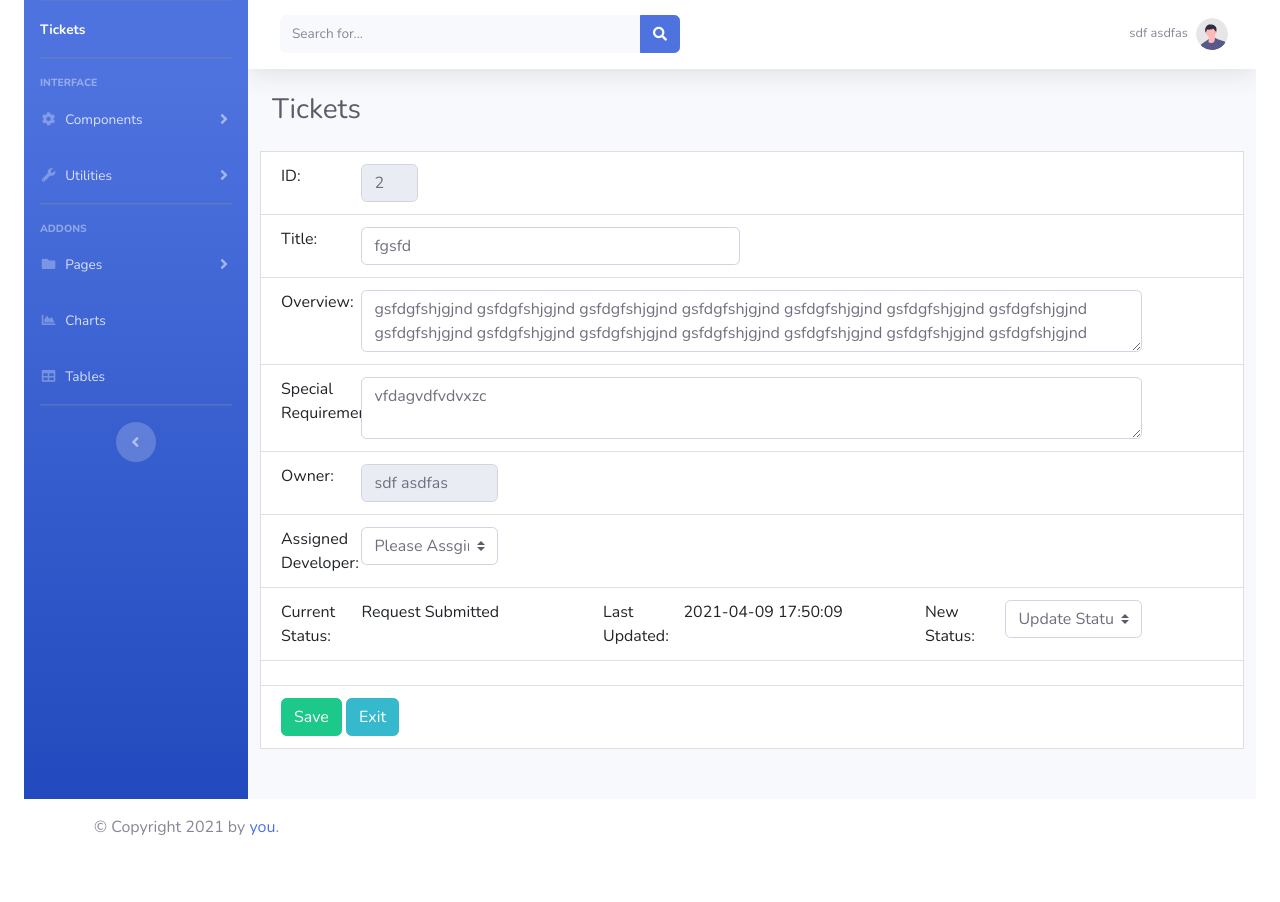
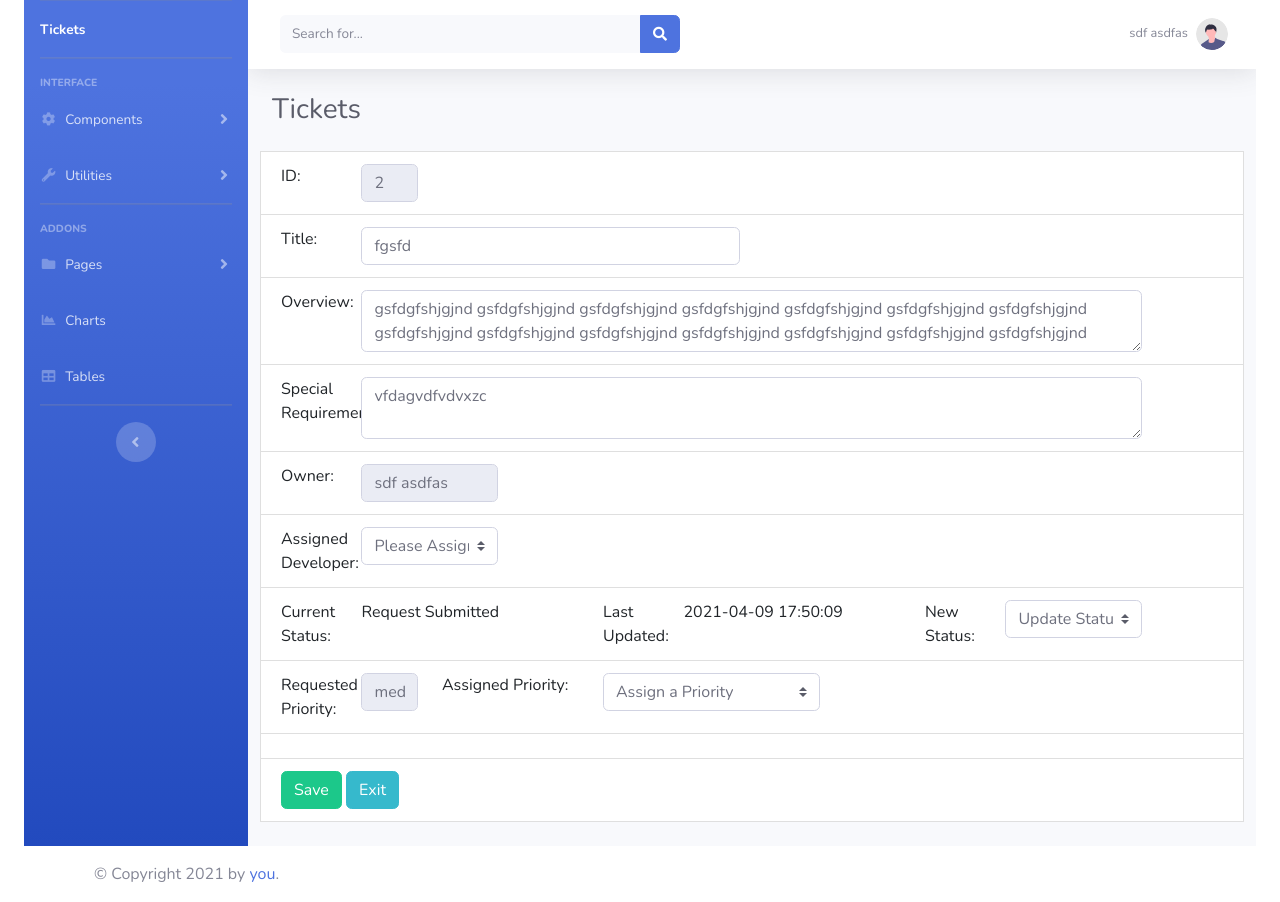
Before and after one commit to dombocc/ticket_system, a Flask app: a page that uses website/templates/single_ticket_info.html in a window 1280 px wide. Shown: the part 57-959 px from the top of the page. Before the commit the page ends 892 px from the top, so only its background shows below. Run offline with Flask 2, Linux system fonts and the light colour scheme; a user stored in the database is signed in; data comes from the database, SQL or seed files in the repository; some libraries are stand-ins or nearby versions.

Commit message:
added a few feats to sin tic page_ now assign pri

```diff
--- a/website/templates/single_ticket_info.html
+++ b/website/templates/single_ticket_info.html
@@ -229,7 +229,7 @@
                             <div class='row'>
                                 <div class='col-sm-1'>Title:</div>
                                 <div class='col-sm-5'>
-                                    <input class='form-control' type="ticket_title" name="ticket_title" id="ticket_title" value={{ ticket.title }}></input>
+                                    <input class='form-control' type="ticket_title" name="ticket_title" id="ticket_title" value="{{ ticket.title }}"></input>
                                 </div>
                             </div>
                         </li>
@@ -265,7 +265,7 @@
                                         {% if ticket.assigned_user != None %}
                                             <option value="{{ ticket.assigned_user.id }}">{{ ticket.assigned_user.first_name }} {{ ticket.assigned_user.last_name }}</option>
                                             {% else %}
-                                            <option value="">Please Assgin a Developer</option>
+                                            <option value="">Please Assign a Developer</option>
                                         {% endif %}
                                         {% for developer in developers %}
                                             <option value="{{ developer.id }}">{{ developer.first_name }} {{ developer.last_name }}</option>
@@ -282,7 +282,7 @@
                                 <div class='col-sm-1'>New Status:</div>
                                 <div class='col-sm-2'>
                                     <select class="custom-select mr-sm-1" name='update_status' id="update_status">
-                                        <option value="">Update Status...</option>
+                                        <option value="{{ current_ticket_status }}">Update Status...</option>
                                         {% for ticket_status in ticket_statuses %}
                                             <option value="{{ ticket_status.id }}">{{ ticket_status.name }}</option>
                                         {% endfor %}
@@ -303,7 +303,28 @@
                             {% endfor %}
                         </li>
                         {% endif %}
+                        <li class="list-group-item">
+                            <div class='row'>
+                                <div class='col-sm-1'>Requested Priority:</div>
+                                <div class='col-sm-1'>
+                                    <input readonly class='form-control' type="requested_priority" name="requested_priority" id="requested_priority" value='{{ ticket.requested_pri.priority_decoded }}'></input>
+                                </div>
 
+                                <div class='col-sm-2'>Assigned Priority:</div>
+                                <div class='col-sm-3'>
+                                    <select class="custom-select mr-sm-1" name='assigned_priority' id="assigned_priority">
+                                        {% if ticket.assigned_pri != None %}
+                                            <option value="{{ ticket.assigned_pri.id }}">{{ ticket.assigned_pri.priority_decoded }}</option>
+                                            {% else %}
+                                            <option value="">Assign a Priority</option>
+                                        {% endif %}
+                                        {% for priority in priorities %}
+                                            <option value="{{ priority.id }}">{{ priority.priority_decoded }}</option>
+                                        {% endfor %}
+                                    </select>
+                                </div>
+                            </div>
+                        </li>
 
                         <li class="list-group-item">
                             <div class='row'>
--- a/website/views.py
+++ b/website/views.py
@@ -84,23 +84,32 @@ def ticket_number(ticket_id):
     if not ticket:
         return redirect(url_for('views.tickets'))
 
+    # Status dictonary to get status names
     status_dict = {ticket.ticket_statuses.all()[i].id:ticket.ticket_statuses.all()[i].name for i in range(len(ticket.ticket_statuses.all()))}
 
+    # Statuses for the ticket
     statuses = db.session.query(ticket_ticket_status).filter(text('ticket_id='+str(ticket_id))).order_by(ticket_ticket_status.c.time_stamp).all()
 
+    current_ticket_status = statuses[-1][1]
+
+
+    # Get status list in order from oldest to newest
     ticket_status = []
     for i in range(len(statuses)):
         ticket_status.append([  status_dict[statuses[i][1]]  , statuses[i][2]])
 
+    # Get List of developers
     developers = User.query.filter_by(user_type=1).order_by(User.id).all()
 
-    #Get list of statuses for updates
+    #Get List of statuses for updates
     ticket_statuses = Ticket_Status.query.order_by(Ticket_Status.id).all()
 
+    priorities = Priority.query.all()
 
-    # return str(developers) + ' ' + str(ticket.assigned_user.id)
 
-    return render_template('single_ticket_info.html', ticket=ticket, ticket_status=ticket_status[::-1], count_status=len(statuses), developers=developers, developer_length = len(developers), ticket_statuses=ticket_statuses)
+    return render_template('single_ticket_info.html', ticket=ticket, ticket_status=ticket_status[::-1], count_status=len(statuses),
+                developers=developers, developer_length = len(developers), ticket_statuses=ticket_statuses, current_ticket_status=current_ticket_status,
+                priorities = priorities)
 
 
 
@@ -110,20 +119,50 @@ def ticket_number(ticket_id):
 @login_required
 def update_ticket():
     if request.method == 'POST':
-        ticket_id = request.form.get('ticket_id')
+        ticket_id = int(request.form.get('ticket_id'))
         ticket_title = request.form.get('ticket_title')
         ticket_overview = request.form.get('ticket_overview')
         special_requirements = request.form.get('special_requirements')
-        assigned_user_id = request.form.get('assigned_user')
-        updated_status = request.form.get('update_status')
+        assigned_user_id = int(request.form.get('assigned_user'))
+        updated_status = int(request.form.get('update_status'))
+        assigned_priority = int(request.form.get('assigned_priority'))
 
+        # Get current ticket entitiy
         ticket = Ticket.query.filter_by(id=ticket_id).first()
 
+        # update ticket title
         if ticket.title != ticket_title:
             ticket.title = ticket_title
-            return str(ticket.title)
+            return 'title ' + str(ticket_title)
+
+        # update ticket overview
+        if ticket.overview != ticket_overview:
+            ticket.overview = ticket_overview
+            return 'overview ' + str(ticket_overview)
+
+        # update ticket special_requirements
+        if ticket.special_requirements != special_requirements:
+            ticket.special_requirements = special_requirements
+            return 'spec_req ' + str(special_requirements)
+
+        # update ticket assigned_user
+        if ticket.assigned_user.id != assigned_user_id:
+            ticket.assigned_user.id = assigned_user_id
+            return 'assigned ' + str(assigned_user_id)+ str(ticket.assigned_user.id)
+
+        # assign a priority
+        ###########
 
 
+        # update ticket status
+        if ticket.ticket_statuses.all()[-1].id != updated_status:
+            new_status = Ticket_Status.query.filter_by(id=updated_status).first()
+            ticket.ticket_statuses.append(new_status)
+            return 'status ' + str(new_status.id) + str(ticket.ticket_statuses.all()[-1].id)
 
-        return str(ticket_id) + ' ' + str(ticket_title) + ' ' + str(ticket_overview) + ' ' + str(special_requirements) + ' ' + str(updated_status) + ' ' + str(assigned_user_id)
-        # return str(ticket.id) + ' ' + str(ticket.title) + ' ' + str(ticket.overview) + ' ' + str(ticket.special_requirements)
+        # Commit Updates
+        # db.session.commit()
+
+        # return str(ticket_id) + ' ' + str(ticket_title) + ' ' + str(ticket_overview) + ' ' + str(special_requirements) + ' ' + str(updated_status) + ' ' + str(assigned_user_id)
+        return str(ticket.id) + ' ' + str(ticket.title) + ' ' + str(ticket.overview) + ' ' + str(ticket.special_requirements)
+        # return redirect(url_for('views.tickets'))
```
